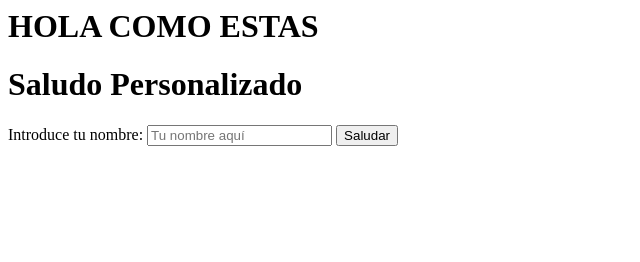
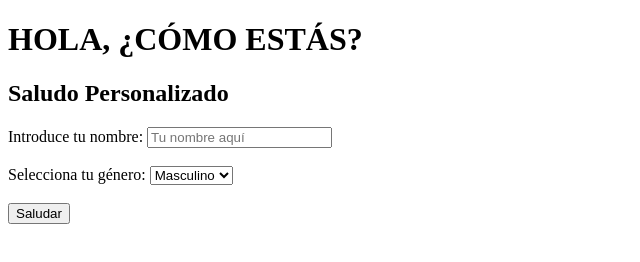
Before and after one commit to FernandoNB06/tarea_lista, a website built with Parcel: page index.html in a window 1280 px wide. Shown: the whole page, without its empty margins (0-640 px from the left). Built offline with nearby package versions, Linux system fonts and the light colour scheme.

Commit message:
Saludar por genero

```diff
--- a/index.html
+++ b/index.html
@@ -1,12 +1,28 @@
-<html>
-  <body>
-    <h1>HOLA COMO ESTAS</h1>
+<!DOCTYPE html>
+<html lang="es">
+<head>
+    <meta charset="UTF-8">
+    <meta name="viewport" content="width=device-width, initial-scale=1.0">
+    <title>Saludo Personalizado</title>
+</head>
+<body>
+    <h1>HOLA, ¿CÓMO ESTÁS?</h1>
 
-
-    <h1>Saludo Personalizado</h1>
+    <h2>Saludo Personalizado</h2>
 
     <label for="nombre">Introduce tu nombre:</label>
     <input type="text" id="nombre" placeholder="Tu nombre aquí">
+
+    <br><br>
+
+    <label for="genero">Selecciona tu género:</label>
+    <select id="genero">
+        <option value="masculino">Masculino</option>
+        <option value="femenino">Femenino</option>
+        <option value="otro">Otro</option>
+    </select>
+
+    <br><br>
 
     <button onclick="saludar()">Saludar</button>
 
@@ -15,5 +31,5 @@
     <!-- Enlazar el archivo JavaScript -->
     <script src="saludo_nombre.js"></script>
 
-  </body>
+</body>
 </html>
--- a/saludo_nombre.js
+++ b/saludo_nombre.js
@@ -7,4 +7,23 @@ function saludar() {
 
     // Mostrar el saludo en el párrafo con id "saludo"
     document.getElementById("saludo").innerText = mensaje;
+
+     // Obtener el género seleccionado
+     var genero = document.getElementById("genero").value;
+
+     // Generar el saludo basado en el género
+     var saludoGenero;
+     if (genero === "masculino") {
+         saludoGenero = "Bienvenido";
+     } else if (genero === "femenino") {
+         saludoGenero = "Bienvenida";
+     } else {
+         saludoGenero = "Bienvenide"; // Inclusivo para otro género
+     }
+
+     // Crear el mensaje de saludo
+     var mensaje = saludoGenero + ", " + nombre + "!";
+
+     // Mostrar el saludo en el párrafo con id "saludo"
+     document.getElementById("saludo").innerText = mensaje;
 }
```
